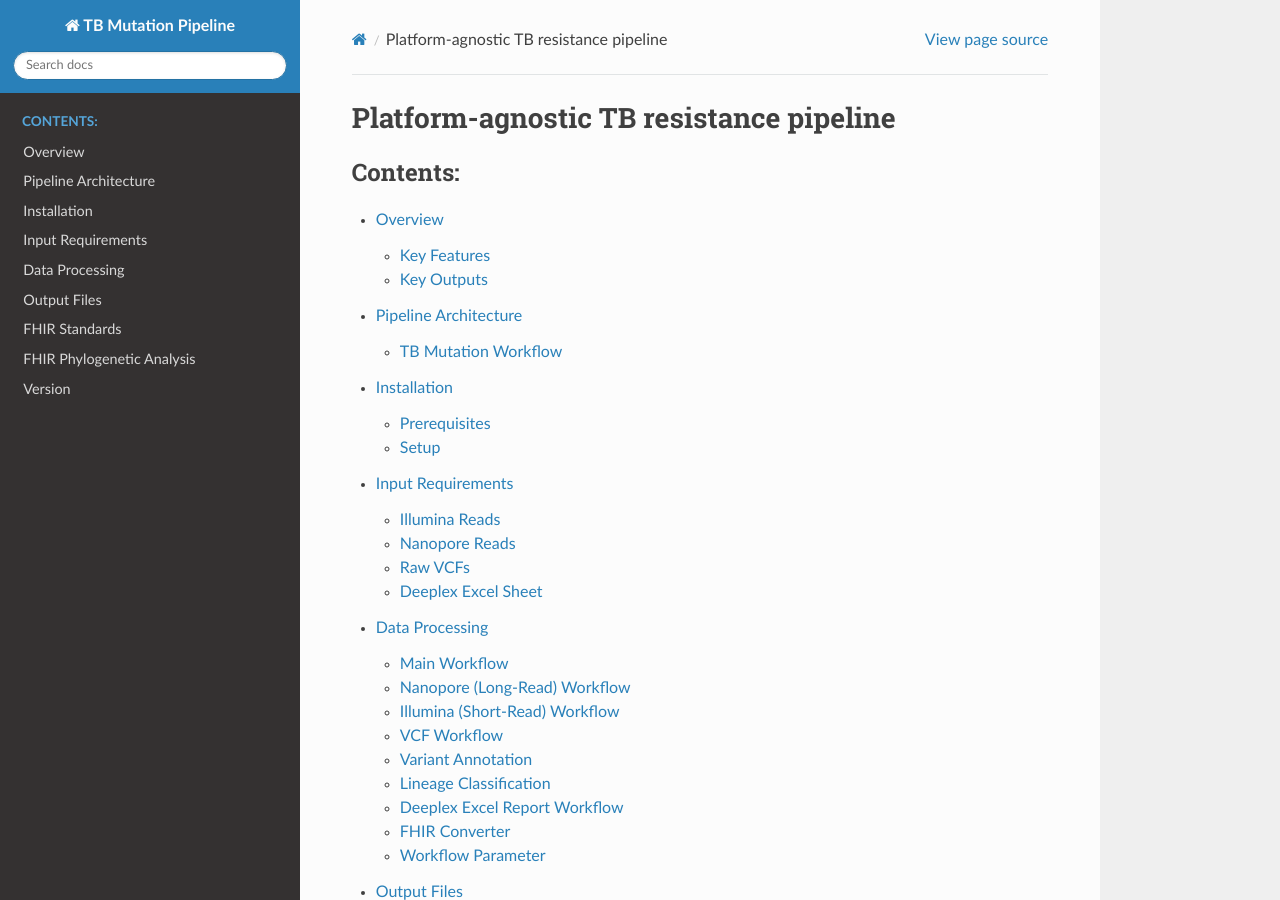
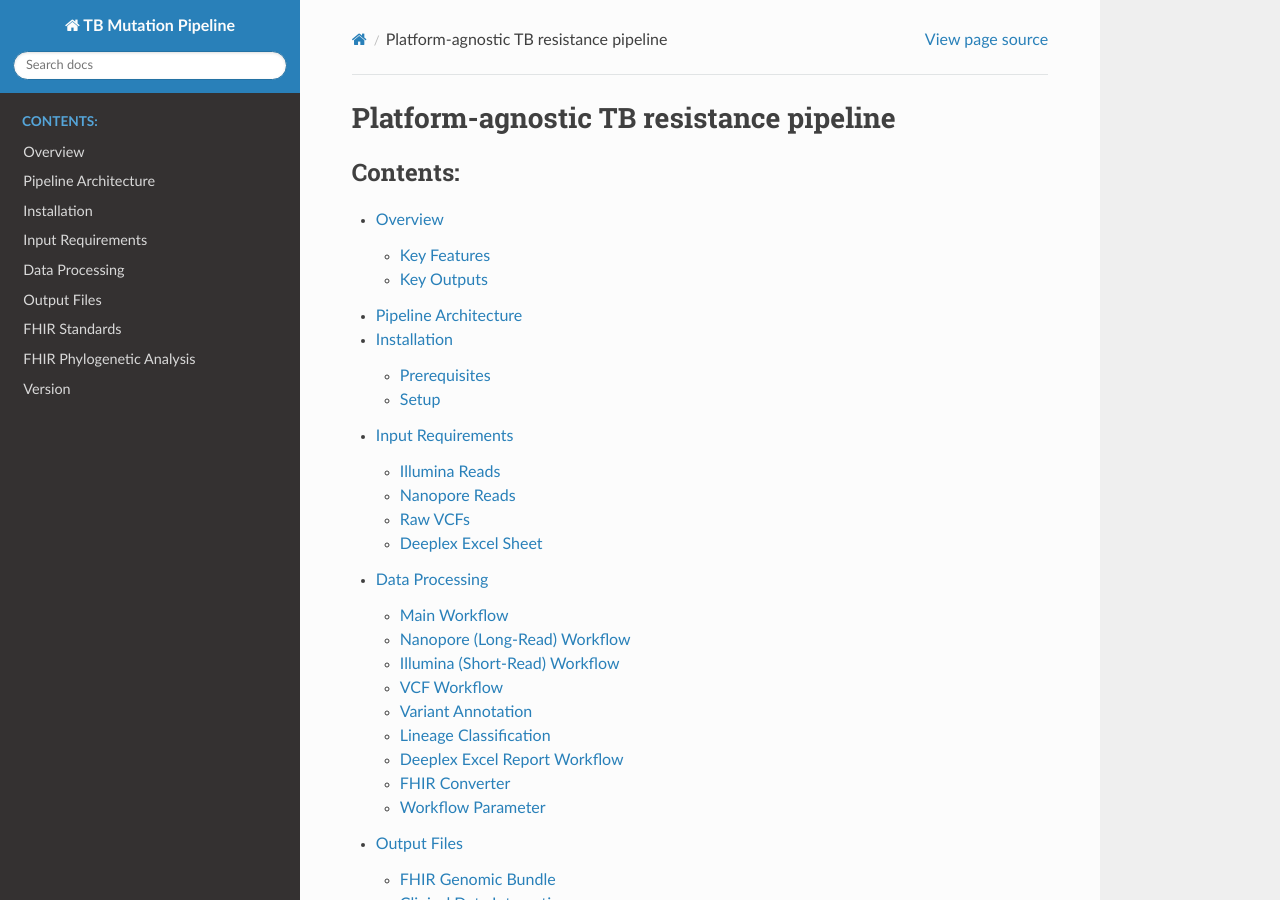
Before and after one commit to robind1/TB-pipeline-docs, a Sphinx documentation site: the page built from docs/source/index.rst, in a window 1280 px wide and 900 px high. Built offline with Sphinx 7.4.7 and the Read the Docs theme 3.1.0, drawn with Linux system fonts in a browser that asks for light colours.

Commit message:
Update architecture.md

````diff
--- a/docs/source/architecture.md
+++ b/docs/source/architecture.md
@@ -1,6 +1,5 @@
 # Pipeline Architecture
 
-### TB Mutation Workflow
 ```{image} _static/tbpipeline.png
 :alt: Pipeline Architecture Diagram
 :width: 1400px
````
